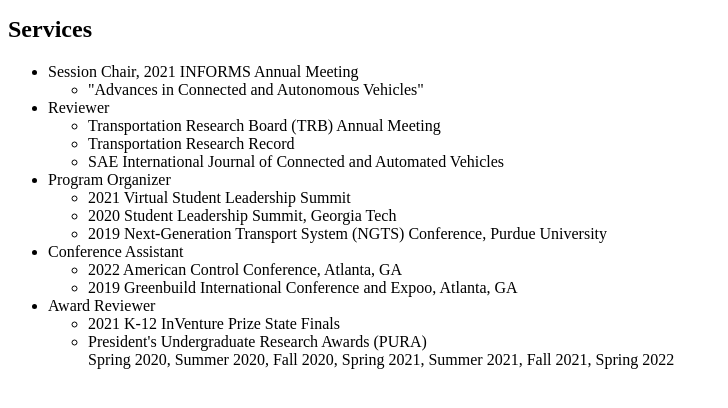
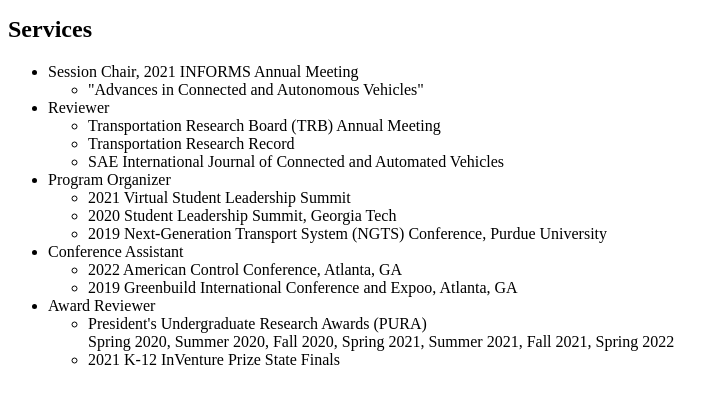
Before and after one commit to YangjiaoChen/YangjiaoChen.github.io, a Jekyll site: the page built from service.html, in a window 1280 px wide, cut to the strip 112-520 px from the top of the page. Shown: the whole strip, without its empty margins (0-728 px from the left). Built offline with Jekyll 4.4.1, drawn with Linux system fonts in a browser that asks for light colours; part of the change alters nothing that is shown.

```diff
--- a/service.html
+++ b/service.html
@@ -113,10 +113,11 @@ title: "Yangjiao Chen: service"
 <div>
     <li>Award Reviewer
 	    <ul>
-    <li>2021 K-12 InVenture Prize State Finals</li>
+
     <li>President's Undergraduate Research Awards (PURA)</li>
  Spring 2020, Summer 2020, Fall 2020, Spring 2021, Summer 2021, Fall 2021, Spring 2022
-	</ul>
+    <li>2021 K-12 InVenture Prize State Finals</li>
+	    </ul>
   </div>
 
 
```
